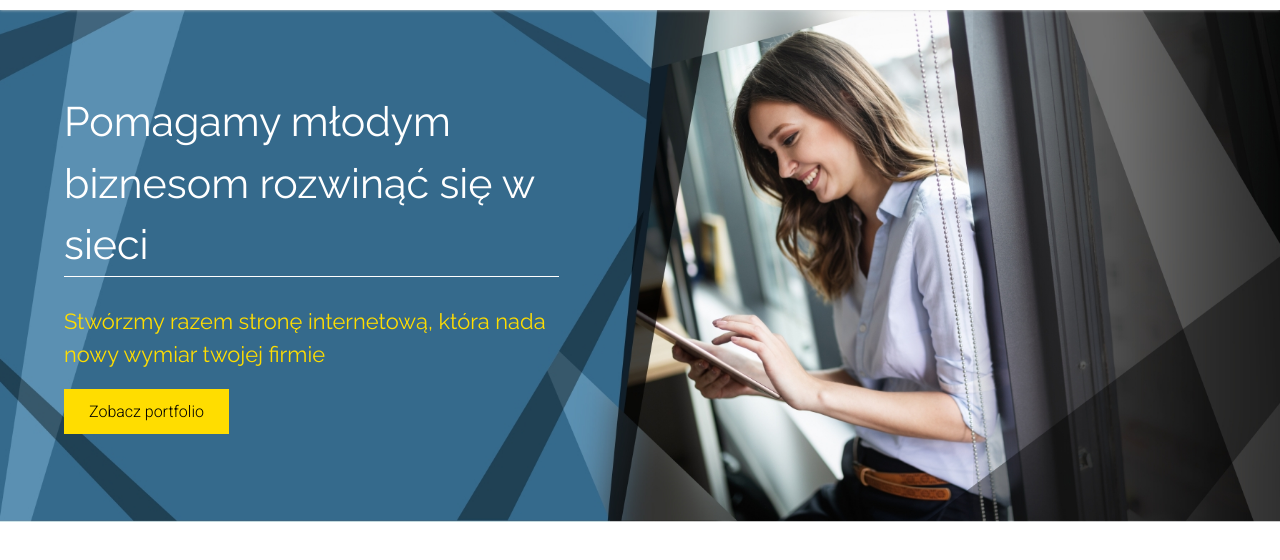
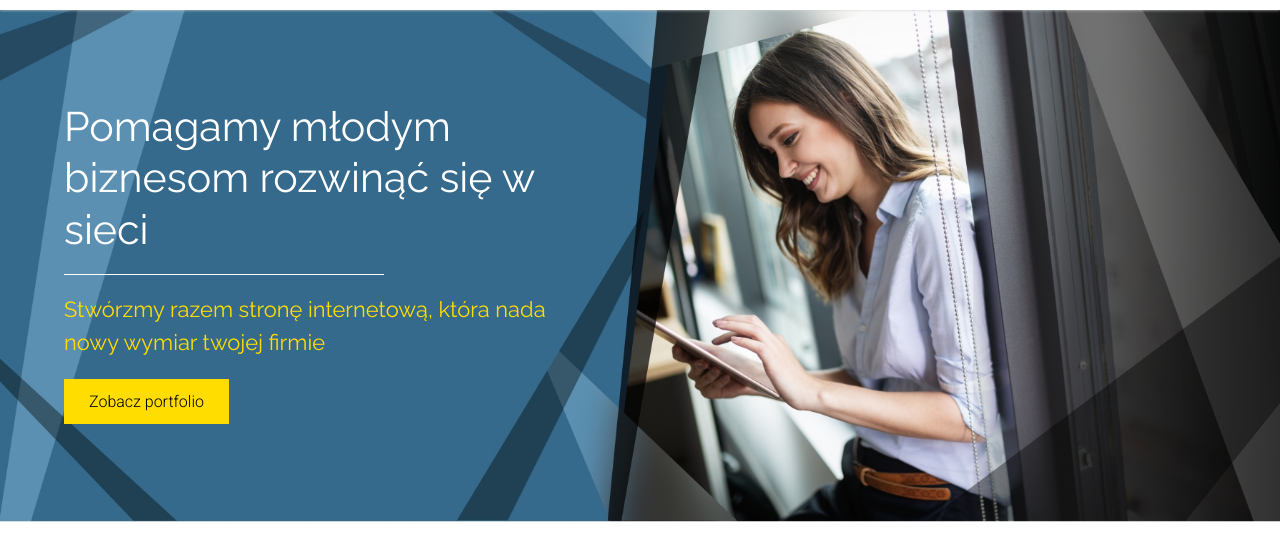
Before and after one commit to divcraft/divcraft-website, a Gatsby site: page / in a window 1280 px wide. Shown: the part 50-610 px from the top of the page. Built offline with nearby package versions, Linux system fonts and the light colour scheme; Gatsby itself is replaced by a stand-in of ours.

Commit message:
improve titles styles in banner

```diff
--- a/src/templates/Banner/style.js
+++ b/src/templates/Banner/style.js
@@ -23,7 +23,7 @@ export const Content = styled.div`
   @media (min-width: 768px) {
     align-items: flex-start;
     justify-content: center;
-    width: 43%;
+    width: 42%;
     height: 40vw;
     transform: translateY(-10px);
   }
@@ -31,14 +31,30 @@ export const Content = styled.div`
 
 export const Title = styled.h1`
   color: white;
+  line-height: 1.25;
+  padding-bottom: 20px;
+  margin-bottom: 10px;
   font-size: calc(24px + 40 * ((100vw - 320px) / 680));
-  border-bottom: solid 1px white;
+  position: relative;
+  &::before {
+    position: absolute;
+    bottom: 0;
+    left: 0;
+    content: '';
+    height: 1px;
+    width: 100%;
+    background-color: white;
+  }
   @media (min-width: 768px) {
     font-size: calc(20px + 15 * ((100vw - 320px) / 680));
+    &::before {
+      width: 320px;
+    }
   }
 `;
 
 export const SubTitle = styled.h2`
+  margin-bottom: 20px;
   color: ${({ theme: { colors } }) => colors.yellow};
   font-size: calc(16px + 24 * ((100vw - 320px) / 680));
   @media (min-width: 768px) {
```
